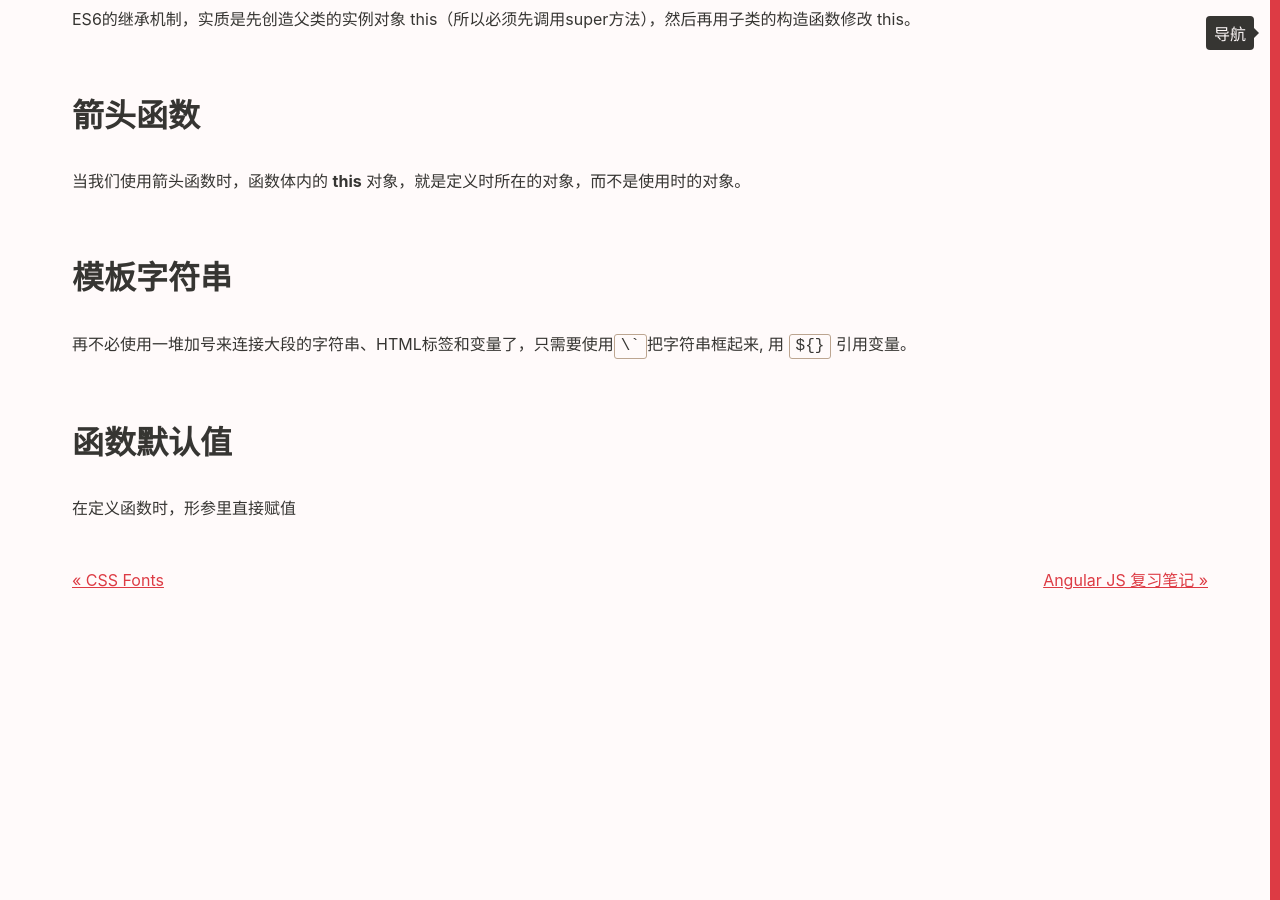
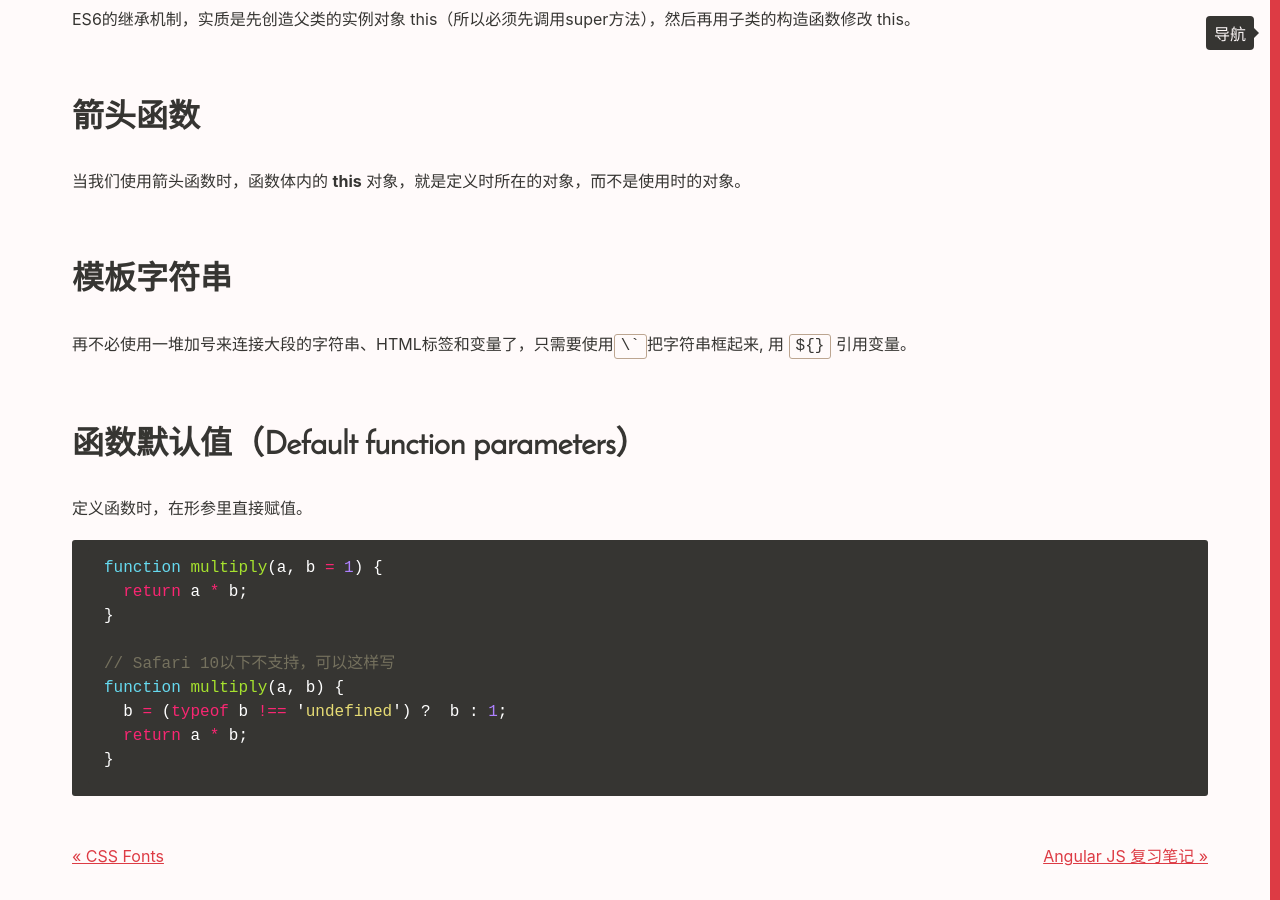
Before and after one commit to Vivi-wu/dive-into-web, a Jekyll site: the page built from _posts/2016-02-29-ECMAScript-6.markdown, in a window 1280 px wide and 900 px high, scrolled down 3147 px. Built offline with Jekyll 4.4.1, drawn with Linux system fonts in a browser that asks for light colours.

Commit message:
Update blog for dev tips

````diff
--- a/_posts/2014-04-04-Git-commands.markdown
+++ b/_posts/2014-04-04-Git-commands.markdown
@@ -243,6 +243,10 @@ Move the current branch tip backward to commit and reset both the staging area a
 
 在回滚这一操作上看，效果差不多。但是在日后继续merge以前的老版本时有区别。因为git revert是用一次逆向的commit“中和”之前的提交，因此日后合并老的branch时，导致这部分改变不会再次出现，减少冲突。但是git reset是之间把某些commit在某个branch上删除，因而和老的branch再次merge时，这些被回滚的commit应该还会被引入，产生很多冲突。
 
+**代码回滚**，先在本地 reset 到指定 commit，然后强制覆盖远端分支代码:
+
+    git push <remote> <branch> -f
+
 ### 恢复删除的本地分支
 
 用 `-d`  或 `-D` 删除的本地开发分支，可通过以下指令找到已删除分支最后一个 commit 的 hash 标记然后恢复。
--- a/_posts/2016-02-29-ECMAScript-6.markdown
+++ b/_posts/2016-02-29-ECMAScript-6.markdown
@@ -121,6 +121,18 @@ ES6的继承机制，实质是先创造父类的实例对象 this（所以必须
 
 再不必使用一堆加号来连接大段的字符串、HTML标签和变量了，只需要使用<code>\`</code>把字符串框起来, 用 `${}` 引用变量。
 
-## 函数默认值
+## 函数默认值（Default function parameters）
 
-在定义函数时，形参里直接赋值
+定义函数时，在形参里直接赋值。
+
+```js
+function multiply(a, b = 1) {
+  return a * b;
+}
+
+// Safari 10以下不支持，可以这样写
+function multiply(a, b) {
+  b = (typeof b !== 'undefined') ?  b : 1;
+  return a * b;
+}
+```
--- a/_posts/2018-06-06-Markdown-tips.markdown
+++ b/_posts/2018-06-06-Markdown-tips.markdown
@@ -26,3 +26,7 @@ category: Other
 ### 跳转至函数定义处
 
 Windows 系统按 `Fn + F12`
+
+### Terminal里在当前目录打开 VS code
+
+	code .
````
Also changed, not shown: _posts/2015-05-02-JavaScript-String.markdown (+4 -6 lines), _posts/2015-07-15-JavaScript-JSON.markdown (+7 -0 lines).
